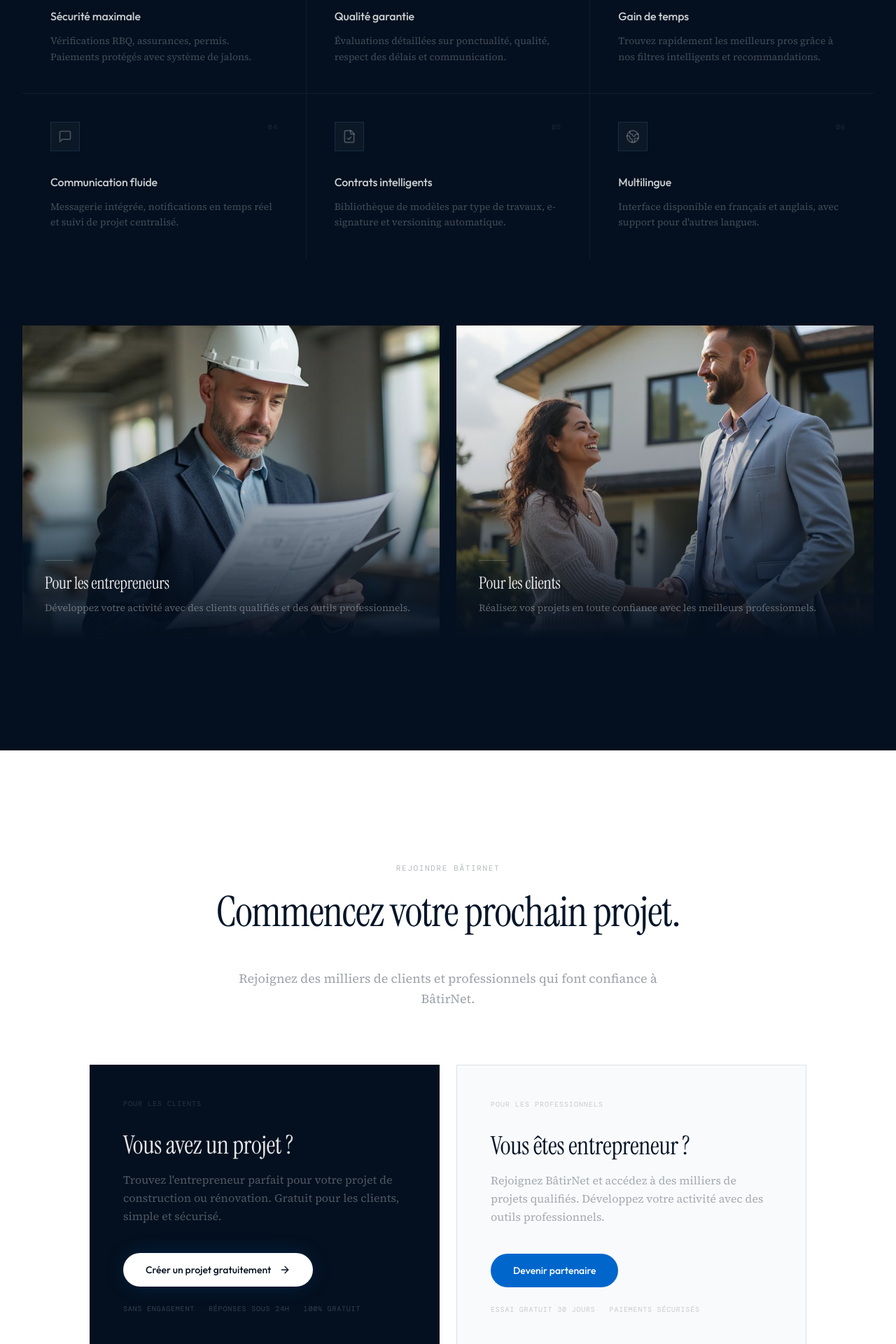
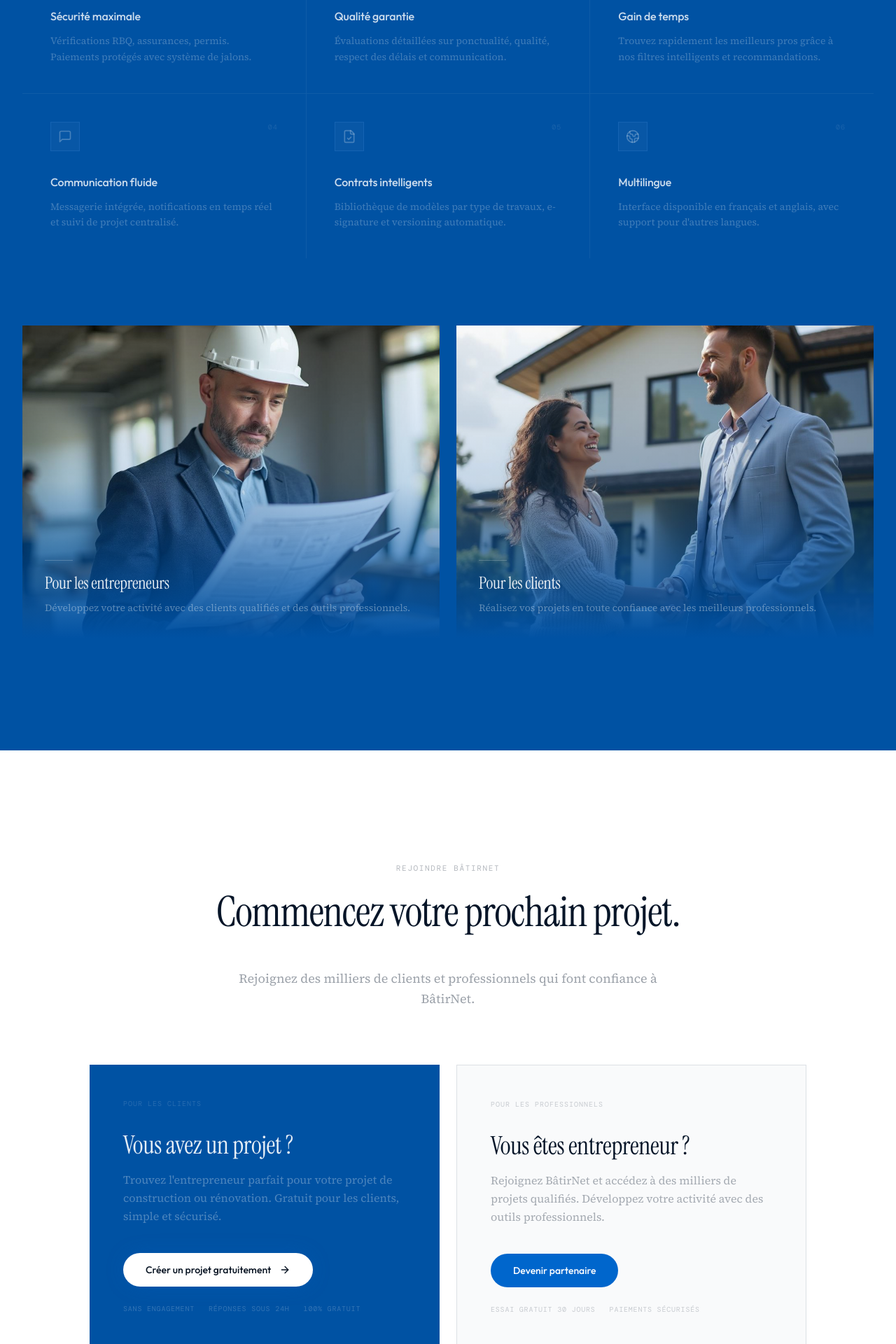
Before and after one commit to Hayz1639918/quebec-pro-hub, a React (Vite) app: page / in a window 1280 px wide. Shown: the part 2540-4460 px from the top of the page at 70% size. Built offline with nearby package versions, Linux system fonts and the light colour scheme; no server answers; a web font is replaced by a local one.

Commit message:
fix: sections sombres en bleu logo au lieu de navy foncé
Remplacement du fond marine très foncé #061428 par un bleu vif
#004fa3 (hsl 210 100% 32%) proche du bleu logo #0066CC dans
les sections Features, CTA (carte client) et Footer.

https://claude.ai/code/session_017V3yCmyoGdYDcikBs37XGW

```diff
--- a/src/components/CTA.tsx
+++ b/src/components/CTA.tsx
@@ -29,7 +29,7 @@ const CTA = () => {
         <div className="grid md:grid-cols-2 gap-6 max-w-5xl mx-auto">
 
           {/* Client card — dark */}
-          <div className="relative bg-[hsl(214,75%,7%)] p-8 sm:p-10 lg:p-12 group overflow-hidden hover:bg-[hsl(214,70%,10%)] transition-colors duration-500">
+          <div className="relative bg-[hsl(210,100%,32%)] p-8 sm:p-10 lg:p-12 group overflow-hidden hover:bg-[hsl(210,100%,28%)] transition-colors duration-500">
 
             <div className="relative">
               <span className="font-mono text-[10px] text-white/15 uppercase tracking-[0.1em] block mb-8">
--- a/src/components/Features.tsx
+++ b/src/components/Features.tsx
@@ -16,7 +16,7 @@ const Features = () => {
   ];
 
   return (
-    <section className="relative py-24 sm:py-32 lg:py-40 overflow-hidden bg-[hsl(214,75%,7%)]">
+    <section className="relative py-24 sm:py-32 lg:py-40 overflow-hidden bg-[hsl(210,100%,32%)]">
 
       <div className="container mx-auto px-4 sm:px-6 lg:px-8">
 
@@ -41,7 +41,7 @@ const Features = () => {
             return (
               <div
                 key={index}
-                className="relative bg-[hsl(214,75%,7%)] p-8 sm:p-10 group hover:bg-white/[0.03] transition-colors duration-500"
+                className="relative bg-[hsl(210,100%,32%)] p-8 sm:p-10 group hover:bg-white/[0.03] transition-colors duration-500"
               >
                 <div className="flex items-start justify-between mb-8">
                   <div className="p-2.5 border border-blue-400/15 bg-white/[0.03] group-hover:border-blue-400/30 transition-all duration-500">
@@ -85,7 +85,7 @@ const Features = () => {
                 alt={alt}
                 className="absolute inset-0 w-full h-full object-cover transition-transform duration-700 group-hover:scale-[1.03]"
               />
-              <div className="absolute inset-0 bg-gradient-to-t from-[hsl(214,75%,7%)] via-[hsl(214,75%,7%)]/20 to-transparent" />
+              <div className="absolute inset-0 bg-gradient-to-t from-[hsl(210,100%,32%)] via-[hsl(210,100%,32%)]/20 to-transparent" />
 
               <div className="absolute bottom-0 left-0 right-0 p-6 sm:p-8">
                 <div className="h-px w-10 bg-white/20 mb-4" />
--- a/src/components/Footer.tsx
+++ b/src/components/Footer.tsx
@@ -28,7 +28,7 @@ const Footer = () => {
   };
 
   return (
-    <footer className="relative bg-[hsl(214,75%,7%)] overflow-hidden">
+    <footer className="relative bg-[hsl(210,100%,32%)] overflow-hidden">
 
       <div className="container mx-auto px-4 sm:px-6 lg:px-8 py-16 sm:py-20 lg:py-24">
 
```
